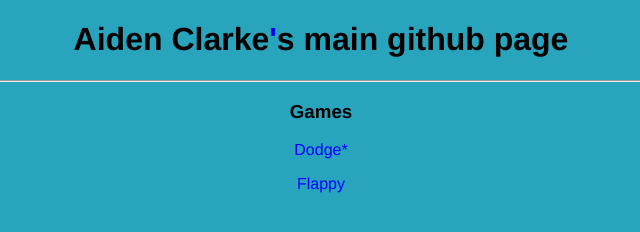
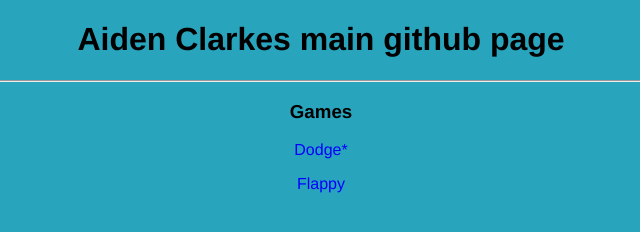
Before and after one commit to aidenclarke/aidenclarke.github.io, a plain HTML site: page index.html in a window 1280 px wide. Shown: the full height of the page, 319-959 px from the left. Drawn offline with Linux system fonts and the light colour scheme.

Commit message:
Update index.html

```diff
--- a/index.html
+++ b/index.html
@@ -6,7 +6,7 @@
   </head>
   <body>
     <div class="head">
-      <h1>Aiden Clarke<a href="https://www.cia.gov/index.html">'</a>s main github page</h1>
+      <h1>Aiden Clarkes main github page</h1>
     </div>
     <hr>
     <h3>Games</h3>
```
